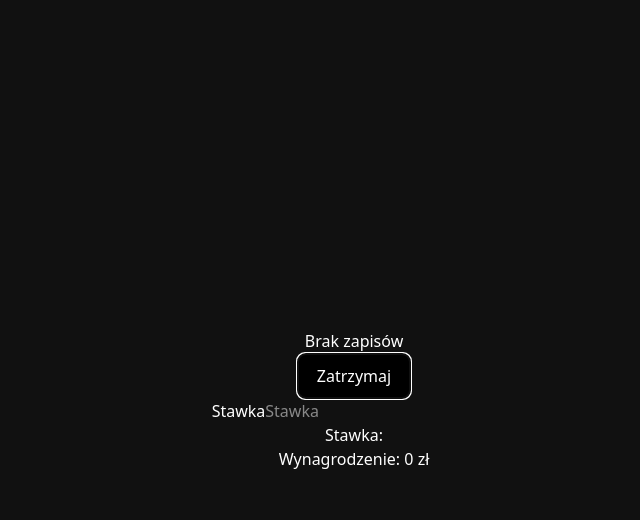
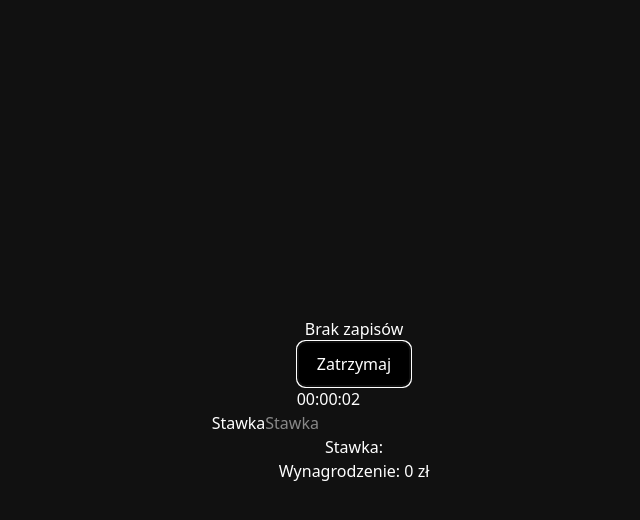
Before and after one commit to jakubhopcias/WorkTrack, a React (Vite) app: page / in a window 1280 px wide. Both pictures are taken after a click on the button "Start". Shown: the top 520 px of the page, without its empty margins (286-926 px from the left). Built offline with nearby package versions, Linux system fonts and the light colour scheme.

Commit message:
Timer, proper start and end
Now user can see timer below button, start and end are displayed corectly (as a start time and end tme).

```diff
--- a/src/components/Project.jsx
+++ b/src/components/Project.jsx
@@ -1,4 +1,4 @@
-import calculateTime from "../js/calculateTime";
+import calculateTime from "../js/calculateSalary";
 import RateForm from "./RateForm";
 import Step from "./StepForm";
 import StepList from "./StepList";
--- a/src/components/StepForm.jsx
+++ b/src/components/StepForm.jsx
@@ -1,12 +1,32 @@
-import React, { useState } from "react";
+import React, { useState, useEffect, useRef } from "react";
 import AddFormModal from "./AddFormModal";
 import Button from "./Button";
+import  formatTime  from "../js/FormatTime";
 
 export default function StepForm({ addStep }) {
   const [startTime, setStartTime] = useState("");
   const [name, setName] = useState("");
   const [isTimerRunning, setIsTimerRunning] = useState(false);
   const [isModalOpen, setIsModalOpen] = useState(false);
+  const [timer, setTimer] = useState(0);
+  const intervalRef = useRef(null);
+
+  useEffect(() => {
+    if (isTimerRunning) {
+      intervalRef.current = setInterval(() => {
+        setTimer((prev) => prev + 1);
+      }, 1000);
+    } else if (isModalOpen) {
+      clearInterval(intervalRef.current);
+    }
+    else {
+      clearInterval(intervalRef.current);
+      setTimer(0);
+    }
+    return () => clearInterval(intervalRef.current);
+  }, [isTimerRunning]);
+
+
 
   function handleTimerToggle(e) {
     e.preventDefault();
@@ -18,11 +38,11 @@ export default function StepForm({ addStep }) {
       setIsModalOpen(true);
     }
   }
+
   function handleModalClose(name) {
     setIsTimerRunning(false);
     const endTime = new Date();
-    const duration =
-      Math.floor((endTime - startTime) / (1000 * 60 * 60)).toFixed(2) * 1;
+    const duration = (timer / 3600).toFixed(2) * 1; // czas w godzinach
     const step = {
       name: name,
       startTime: startTime,
@@ -34,6 +54,7 @@ export default function StepForm({ addStep }) {
     setName("");
     setIsModalOpen(false);
   }
+
   return (
     <form className="step-form">
       <Button
@@ -41,7 +62,7 @@ export default function StepForm({ addStep }) {
         onClick={handleTimerToggle}
         text={isTimerRunning ? "Zatrzymaj" : "Start"}
       />
-
+      {(isTimerRunning || isModalOpen) && <p>{formatTime(timer)}</p>}
       {isModalOpen && (
         <AddFormModal
           setName={(name) => handleModalClose(name)}
--- a/src/components/StepList.jsx
+++ b/src/components/StepList.jsx
@@ -5,8 +5,8 @@ export default function StepList({ steps, deleteStep }) {
         return (
           <div key={index} className="step-item">
             <p>Nazwa: {step.name}</p>
-            <p>Start: {step.start}</p>
-            <p> Koniec: {step.end}</p>
+            <p>Start: {new Date(step.startTime).toLocaleTimeString([], { hour: '2-digit', minute: '2-digit' })}</p>
+            <p>Koniec: {step.endTime ? new Date(step.endTime).toLocaleTimeString([], { hour: '2-digit', minute: '2-digit' }) : ''}</p>
             <p>Czas: {step.duration} h</p>
             <button className="btn" onClick={() => {deleteStep(index)}}>Usuń</button>
           </div>
--- /dev/null
+++ b/src/js/formatTime.js
@@ -0,0 +1,6 @@
+export default function formatTime(totalSeconds) {
+    const hours = String(Math.floor(totalSeconds / 3600)).padStart(2, "0");
+    const minutes = String(Math.floor((totalSeconds % 3600) / 60)).padStart(2, "0");
+    const seconds = String(totalSeconds % 60).padStart(2, "0");
+    return `${hours}:${minutes}:${seconds}`;
+  }
```
Also changed, not shown: src/js/calculateSalary.js (renamed from src/js/calculateTime.js).
